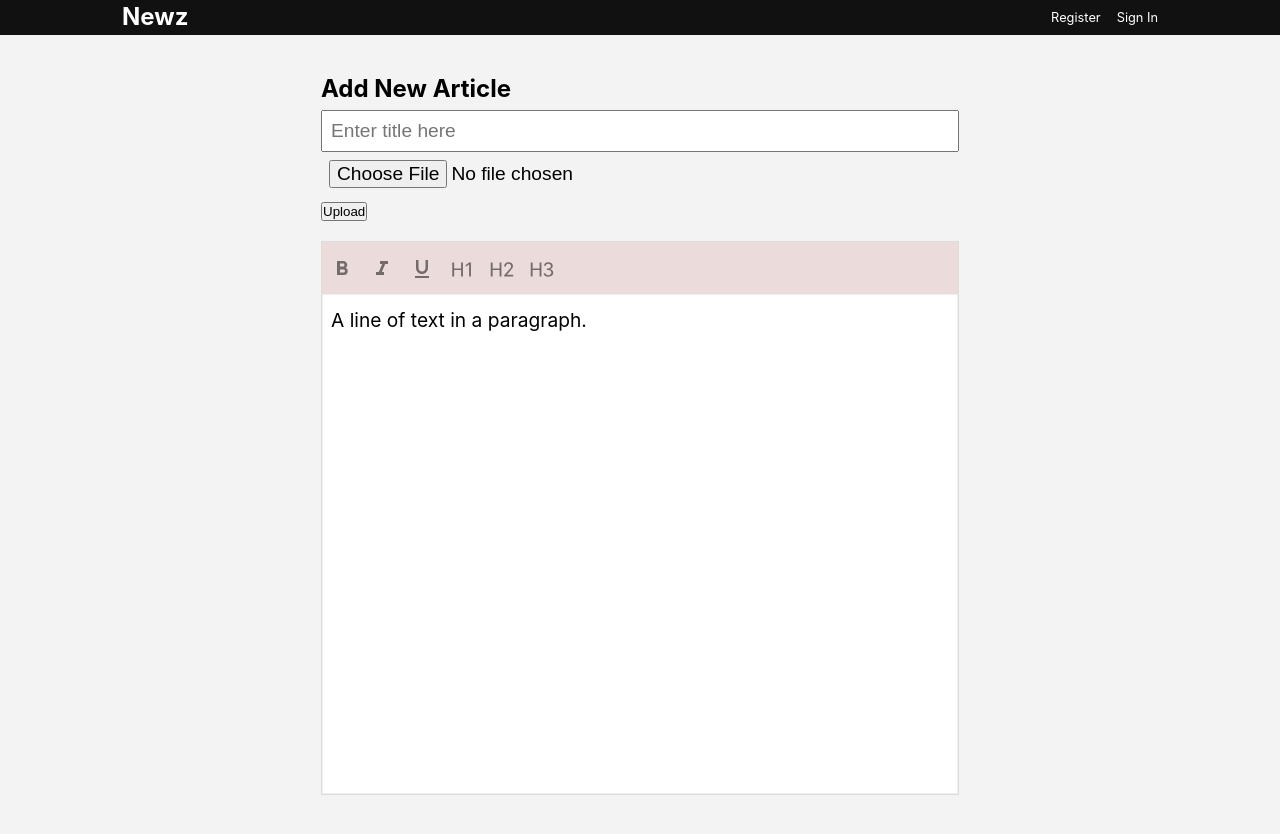
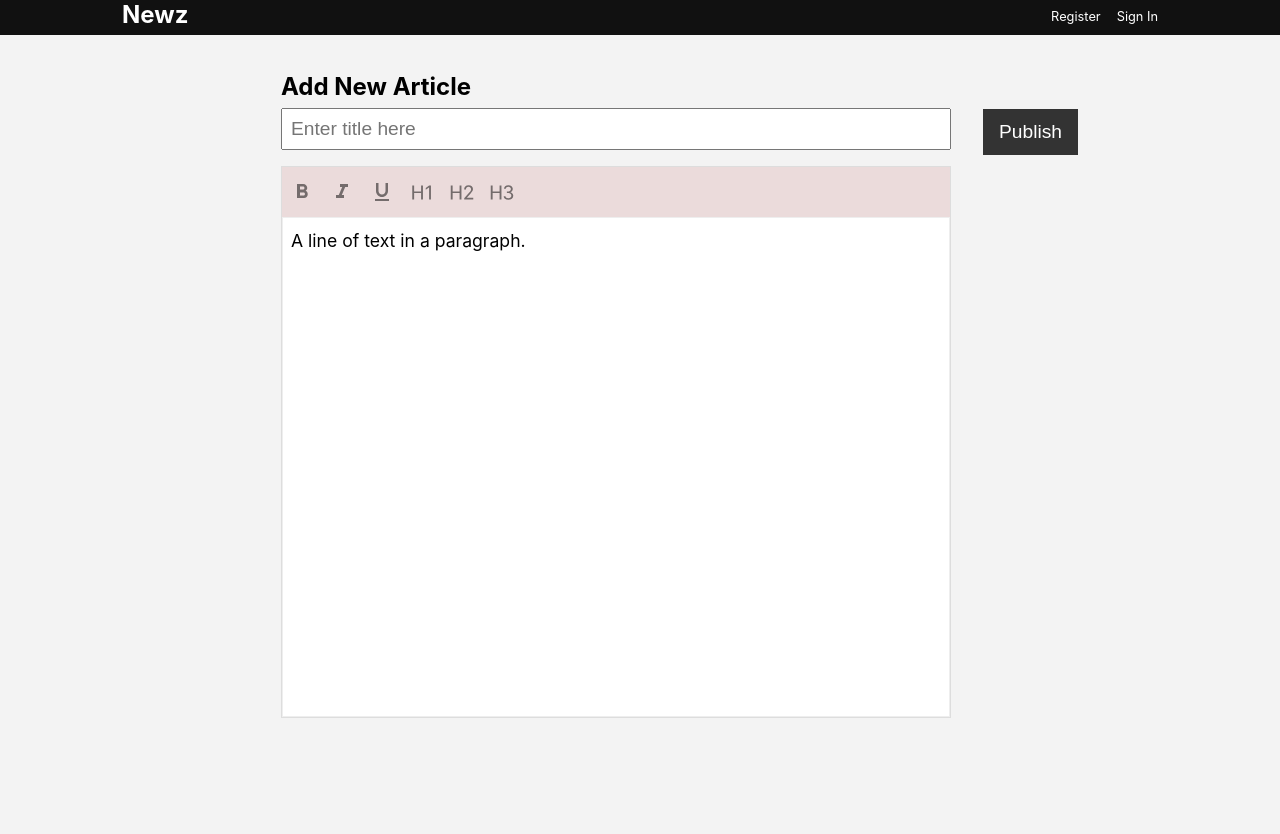
Before and after one commit to fayax555/news-app, a Next.js app: page /admin/dashboard/write in a window 1280 px wide. Built offline with nearby package versions, Linux system fonts and the light colour scheme.

Commit message:
connecting database to editor

```diff
--- a/components/Dashboard/SlateEditor/EditorStyles.tsx
+++ b/components/Dashboard/SlateEditor/EditorStyles.tsx
@@ -10,6 +10,6 @@ export const Wrap = styled.div`
     border: 1px solid #eee;
     min-height: 500px;
     padding: 0.5rem;
-    font-size: 1.2rem;
+    font-size: 1.1rem;
   }
 `;
--- a/components/Dashboard/SlateEditor/SlateEditor.tsx
+++ b/components/Dashboard/SlateEditor/SlateEditor.tsx
@@ -1,7 +1,20 @@
-import { FC, useCallback, useMemo, useState } from 'react';
+import {
+  FC,
+  useCallback,
+  useMemo,
+  useState,
+  Dispatch,
+  SetStateAction,
+} from 'react';
 import { createEditor, BaseEditor, Descendant, Editor } from 'slate';
 import { Slate, Editable, withReact, ReactEditor } from 'slate-react';
-import { CustomEditor, Leaf, renderElement, TextFormat, BlockType } from './SlateHelpers';
+import {
+  CustomEditor,
+  Leaf,
+  renderElement,
+  TextFormat,
+  BlockType,
+} from './SlateHelpers';
 import Toolbar from './Toolbar';
 import { EditorWrap, Wrap } from './EditorStyles';
 import { withHistory } from 'slate-history';
@@ -16,7 +29,9 @@ type CustomElement = {
   children: CustomText[];
 };
 
-type CustomText = { text: string };
+type CustomText = {
+  text: string;
+};
 
 declare module 'slate' {
   interface CustomTypes {
@@ -26,16 +41,20 @@ declare module 'slate' {
   }
 }
 
-const SlateEditor: FC = () => {
+interface Props {
+  value: Descendant[];
+  setValue: Dispatch<SetStateAction<Descendant[]>>;
+}
+
+const SlateEditor: FC<Props> = ({ value, setValue }) => {
   const editor = useMemo(() => withHistory(withReact(createEditor())), []);
   const [activeMarks, setActiveMarks] = useState<string[]>([]);
-  const [value, setValue] = useState<Descendant[]>([
-    {
-      type: 'paragraph',
-      children: [{ text: 'A line of text in a paragraph.' }],
-    },
-  ]);
-
+  // const [value, setValue] = useState<Descendant[]>([
+  //   {
+  //     type: 'paragraph',
+  //     children: [{ text: 'A line of text in a paragraph.' }],
+  //   },
+  // ]);
 
   const renderLeaf = useCallback((props) => {
     return <Leaf {...props} />;
@@ -51,10 +70,7 @@ const SlateEditor: FC = () => {
 
   return (
     <EditorWrap onClick={handleActiveMarks} onKeyDown={handleActiveMarks}>
-      <Toolbar
-        editor={editor}
-        activeMarks={activeMarks}
-      />
+      <Toolbar editor={editor} activeMarks={activeMarks} />
       <Slate
         editor={editor}
         value={value}
--- a/components/MainPage/ArticleItem.tsx
+++ b/components/MainPage/ArticleItem.tsx
@@ -4,15 +4,15 @@ import Link from 'next/link';
 interface Props {
   newsId: number;
   title: string;
-  description: string;
+  // description: string;
 }
 
-const ArticleItem: FC<Props> = ({ newsId, title, description }) => {
+const ArticleItem: FC<Props> = ({ newsId, title }) => {
   return (
     <Link href={`/news/${newsId}`} passHref>
       <a>
         <h1>{title}</h1>
-        <p>{description} ...</p>
+        {/* <p>{description} ...</p> */}
       </a>
     </Link>
   );
--- a/package.json
+++ b/package.json
@@ -9,12 +9,18 @@
     "lint": "next lint"
   },
   "dependencies": {
+    "@types/formidable": "^1.2.3",
     "babel-plugin-styled-components": "^1.13.2",
+    "filepond": "^4.28.2",
+    "filepond-plugin-image-exif-orientation": "^1.0.11",
+    "filepond-plugin-image-preview": "^4.6.7",
+    "formidable": "^1.2.2",
     "mongodb": "^4.0.0",
     "nanoid": "^3.1.23",
     "next": "11.0.1",
     "react": "17.0.2",
     "react-dom": "17.0.2",
+    "react-filepond": "^7.1.1",
     "react-icons": "^4.2.0",
     "slate": "^0.63.0",
     "slate-history": "^0.62.0",
--- a/pages/admin/dashboard/write.tsx
+++ b/pages/admin/dashboard/write.tsx
@@ -1,54 +1,92 @@
+import { FC, useRef, useState } from 'react';
+import { Descendant } from 'slate';
 import dynamic from 'next/dynamic';
 import styled from 'styled-components';
 import Layout from 'components/Layout/Layout';
+import { Button } from 'components/Styles/Styles';
 
-const EditorFormWrap = styled.div`
+const EditorFormWrap = styled.section`
   background-color: #f3f3f3;
   min-height: 100vh;
 `;
 
-const EditorForm = styled.div`
-  max-width: 670px;
+const EditorForm = styled.form`
+  max-width: 750px;
   padding: 1rem;
   margin: auto;
+  display: flex;
 
   > div:first-child {
+    min-width: 670px;
+    max-width: 670px;
     padding: 1rem 0;
+    width: 100%;
 
     input {
       width: 100%;
       font-size: 1.2rem;
       display: block;
       padding: 0.5rem;
+      margin-bottom: 1rem;
     }
+  }
+
+  button {
+    margin-left: 2rem;
+    margin-top: 3.6rem;
   }
 `;
 
-const SlateWithNoSSR = dynamic(
+const SlateEditor = dynamic(
   () => import('components/Dashboard/SlateEditor/SlateEditor'),
   { ssr: false }
 );
 
-const fileInputHandler = (e: any) => {
-  console.log(e.target.files[0]);
-};
+const IndexPage: FC = () => {
+  const titleInputRef = useRef<any>();
 
-const fileUploadHandler = (e: any) => {
-  console.log('');
-};
+  // value contains the text inside the slte editor
+  const [value, setValue] = useState<Descendant[]>([
+    {
+      type: 'paragraph',
+      children: [{ text: 'A line of text in a paragraph.' }],
+    },
+  ]);
 
-const IndexPage = () => {
+  const handleSubmit = (e: any) => {
+    e.preventDefault();
+
+    const inputTitle = titleInputRef.current.value;
+    const reqBody = { headline: inputTitle, content: value };
+
+    fetch('/api/articles', {
+      method: 'POST',
+      body: JSON.stringify(reqBody),
+      headers: {
+        'Content-Type': 'application/json',
+      },
+    })
+      .then((res) => res.json())
+      .then((data) => console.log(data));
+  };
+
   return (
     <Layout title='Add New Article'>
       <EditorFormWrap>
-        <EditorForm>
+        <EditorForm onSubmit={handleSubmit}>
           <div>
             <h2>Add New Article</h2>
-            <input type='text' placeholder='Enter title here' />
-            <input type='file' onChange={fileInputHandler} />
-            <button onClick={fileUploadHandler}>Upload</button>
+            <input
+              ref={titleInputRef}
+              type='text'
+              placeholder='Enter title here'
+              required
+            />
+            <SlateEditor value={value} setValue={setValue} />
           </div>
-          <SlateWithNoSSR />
+          <div>
+            <Button type='submit'>Publish</Button>
+          </div>
         </EditorForm>
       </EditorFormWrap>
     </Layout>
--- /dev/null
+++ b/pages/api/image.ts
@@ -0,0 +1,33 @@
+/* tslint:disable */
+import { IncomingForm } from 'formidable';
+
+// you might want to use regular 'fs' and not a promise one
+import { promises as fs } from 'fs';
+
+// first we need to disable the default body parser
+export const config = {
+  api: {
+    bodyParser: false,
+  },
+};
+
+export default async function handler(req: any, res: any) {
+  // parse form with a Promise wrapper
+  const data = await new Promise((resolve, reject) => {
+    const form = new IncomingForm();
+
+    form.parse(req, (err: any, fields: any, files: any) => {
+      if (err) return reject(err);
+      resolve({ fields, files });
+    });
+  });
+
+  // read file from the temporary path
+  const contents = await fs.readFile(data?.files?.nameOfTheInput.path, {
+    encoding: 'utf8',
+  });
+
+  console.log(contents);
+
+  // contents is a string with the content of uploaded file, so you can read it or store
+}
--- a/styles/globals.css
+++ b/styles/globals.css
@@ -2,7 +2,7 @@ html,
 body {
   font-family: -apple-system, BlinkMacSystemFont, Segoe UI, Roboto, Oxygen,
     Ubuntu, Cantarell, Fira Sans, Droid Sans, Helvetica Neue, sans-serif;
-  line-height: 1.8;
+  line-height: 1.7;
   overflow-y: overlay;
 }
 
```
Also changed, not shown: components/Dashboard/UploadImage.tsx (added, +15 -0 lines), components/MainPage/ArticleList.tsx (+28 -12 lines), pages/index.tsx (+16 -16 lines), pages/upload.tsx (added, +37 -0 lines), pages/api/articles.ts (renamed from pages/api/articles.tsx), 1 other file (tests, documents, lock files or other folders).
